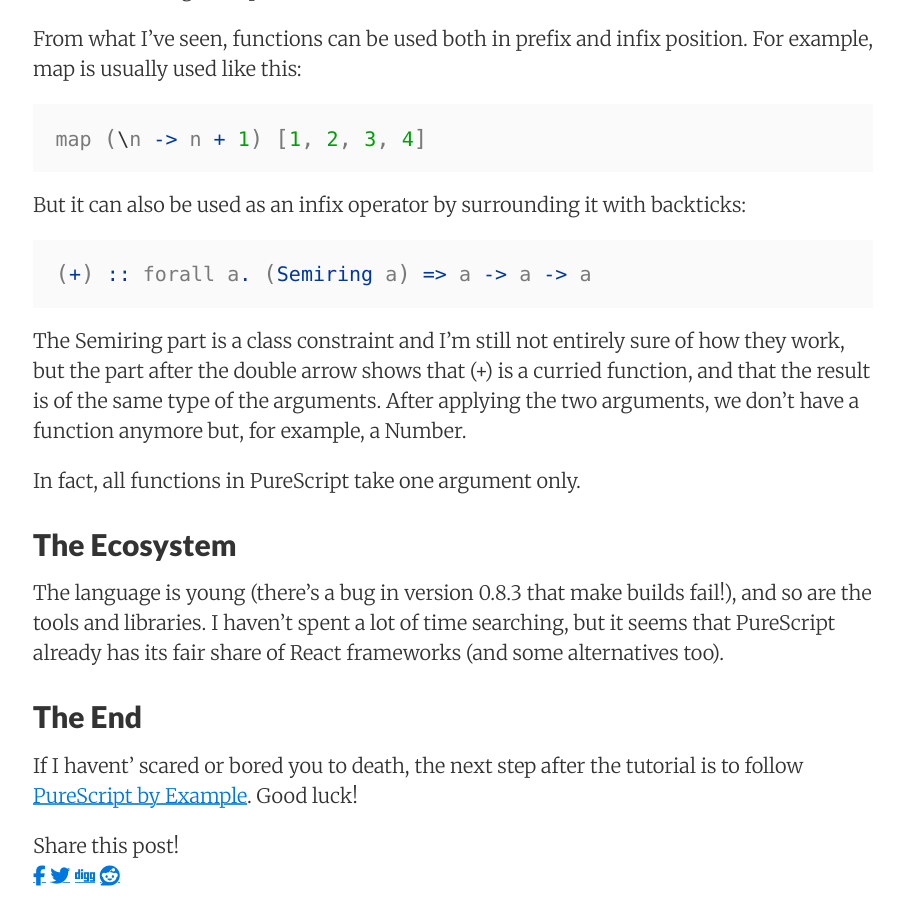
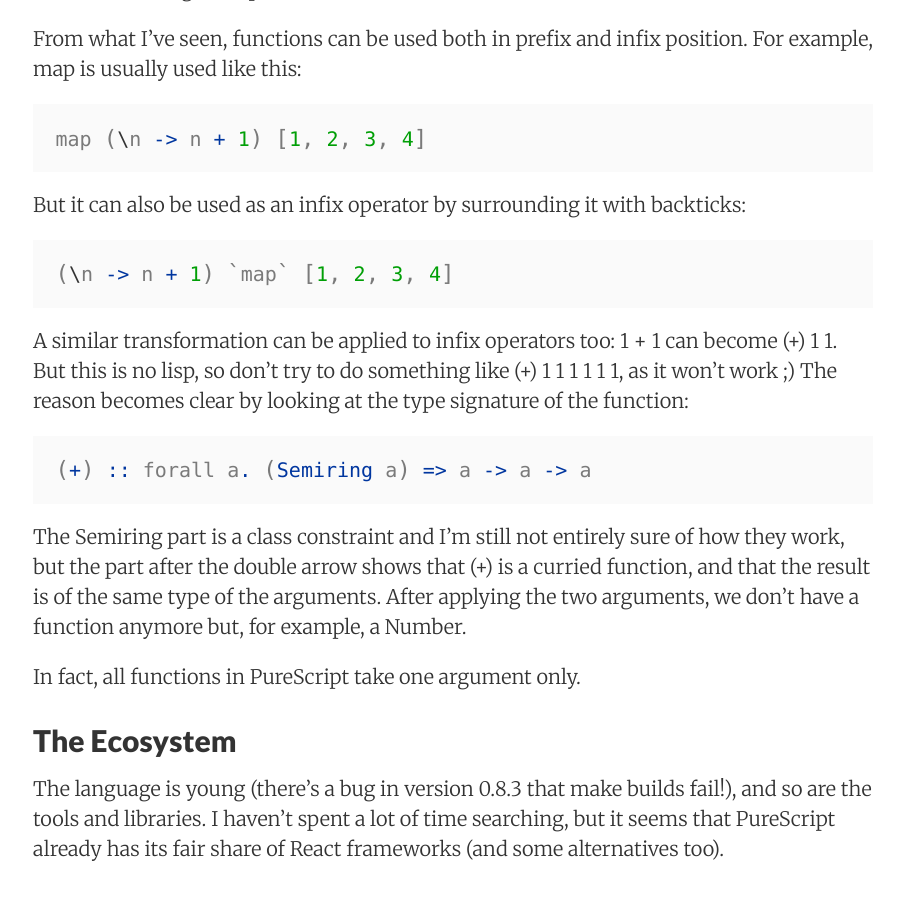
Before and after one commit to dariooddenino/dariooddenino.github.io, a Jekyll site: the page built from _posts/2016-04-02-purescript-impressions.md, in a window 1280 px wide and 900 px high, scrolled down 1830 px. Shown: the whole window, without its empty margins (187-1090 px from the left). Built offline with Jekyll 4.4.1, drawn with Linux system fonts in a browser that asks for light colours; nearby versions of some CDN libraries; comment, search, counter and statistics services are not loaded; some of the changed text lies outside the part shown.

Commit message:
ps fixes

````diff
--- a/_posts/2016-04-02-purescript-impressions.md
+++ b/_posts/2016-04-02-purescript-impressions.md
@@ -55,6 +55,13 @@
 But it can also be used as an infix operator by surrounding it with backticks:
 
 ```haskell
+(\n -> n + 1) `map` [1, 2, 3, 4]
+```
+
+A similar transformation can be applied to infix operators too: 1 + 1 can become (+) 1 1. But this is no lisp, so don't try to do something like (+) 1 1 1 1 1 1, as it won't work ;)
+The reason becomes clear by looking at the type signature of the function:
+
+```haskell
 (+) :: forall a. (Semiring a) => a -> a -> a
 ```
 
````
